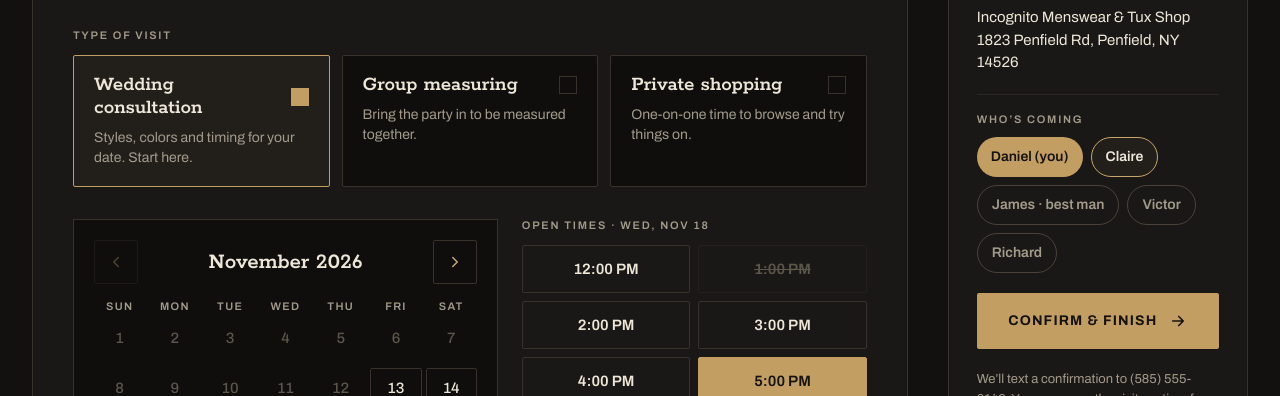
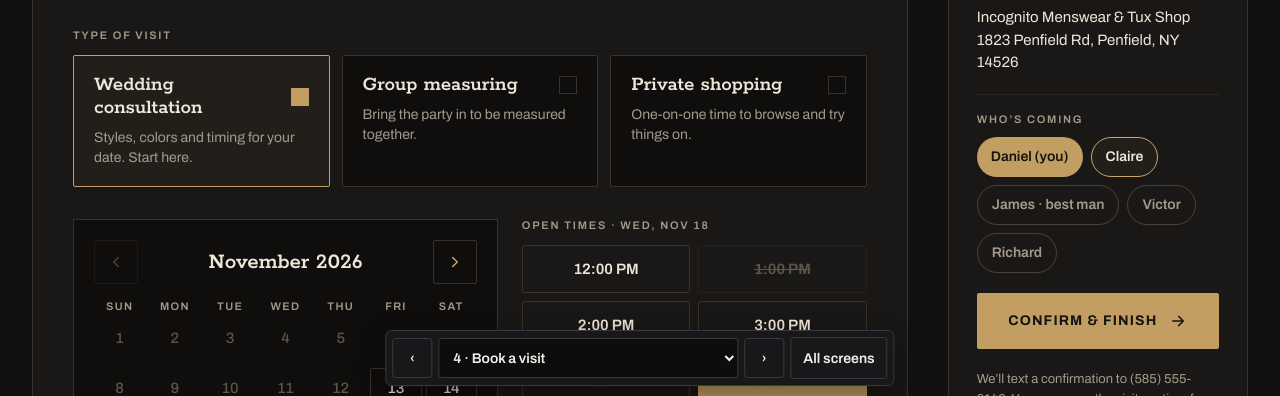
Before and after one commit to zbarkin/incognito-wedding, a plain HTML site: page docs/screens/Book.dc.html in a window 1280 px wide. Shown: the part 398-794 px from the top of the page. Drawn offline with Linux system fonts and the light colour scheme.

Commit message:
Keep a screen picker on screens opened on their own
Each screen opened directly now has a small picker pinned to the bottom,
with previous and next, a screen menu and a link back to all screens.
The screen list moves to docs/screens.js so the main page and the
picker share it.

Co-Authored-By: Claude Opus 5.5 <noreply@anthropic.com>

```diff
--- a/docs/dc-lite.js
+++ b/docs/dc-lite.js
@@ -243,6 +243,67 @@
     });
   }
 
-  if (document.readyState === 'loading') document.addEventListener('DOMContentLoaded', mount);
-  else mount();
+  // A screen opened on its own (not inside the main page) gets a small picker
+  // pinned to the bottom, so you can always move to another screen.
+  function addPicker() {
+    if (window.top !== window) return;
+    var s = document.createElement('script');
+    s.src = '../screens.js';
+    s.onload = function () {
+      var groups = window.SCREEN_GROUPS || [];
+      var here = (location.pathname.match(/([^/]+)\.dc\.html$/) || [])[1];
+      var list = [];
+      var bar = document.createElement('nav');
+      bar.setAttribute('aria-label', 'Preview screens');
+      bar.style.cssText = 'position:fixed;left:50%;bottom:16px;transform:translateX(-50%);z-index:2147483647;display:flex;align-items:center;gap:6px;max-width:calc(100vw - 24px);padding:6px;background:#18181a;border:1px solid #3a3a3e;border-radius:6px;box-shadow:0 10px 30px rgba(0,0,0,.45);font:600 14px Archivo,system-ui,sans-serif;color:#f2efe8';
+      var btn = 'height:40px;min-width:40px;padding:0 12px;display:inline-flex;align-items:center;justify-content:center;background:transparent;color:#f2efe8;border:1px solid #3a3a3e;border-radius:3px;font:inherit;cursor:pointer;text-decoration:none;white-space:nowrap';
+      var sel = document.createElement('select');
+      sel.setAttribute('aria-label', 'Screen');
+      sel.style.cssText = 'height:40px;min-width:0;max-width:300px;padding:0 10px;background:#0d0d0e;color:#f2efe8;border:1px solid #3a3a3e;border-radius:3px;font:inherit';
+      groups.forEach(function (g) {
+        var og = document.createElement('optgroup');
+        og.label = g[0];
+        g[1].forEach(function (x) {
+          var o = document.createElement('option');
+          o.value = x[1];
+          o.textContent = x[2];
+          if (x[1] === here && !sel.dataset.done) { o.selected = true; sel.dataset.done = '1'; }
+          og.appendChild(o);
+          list.push(x[1]);
+        });
+        sel.appendChild(og);
+      });
+      function go(file) { location.href = file + '.dc.html'; }
+      sel.addEventListener('change', function () { go(sel.value); });
+      var i = Math.max(0, list.indexOf(here));
+      var prev = document.createElement('button');
+      prev.type = 'button';
+      prev.textContent = '‹';
+      prev.setAttribute('aria-label', 'Previous screen');
+      prev.style.cssText = btn;
+      prev.addEventListener('click', function () { go(list[(i - 1 + list.length) % list.length]); });
+      var next = document.createElement('button');
+      next.type = 'button';
+      next.textContent = '›';
+      next.setAttribute('aria-label', 'Next screen');
+      next.style.cssText = btn;
+      next.addEventListener('click', function () { go(list[(i + 1) % list.length]); });
+      var all = document.createElement('a');
+      all.href = '../index.html';
+      all.textContent = 'All screens';
+      all.style.cssText = btn;
+      bar.append(prev, sel, next, all);
+      document.body.appendChild(bar);
+      document.body.style.paddingBottom = '72px';
+    };
+    document.head.appendChild(s);
+  }
+
+  if (document.readyState === 'loading') {
+    document.addEventListener('DOMContentLoaded', mount);
+    document.addEventListener('DOMContentLoaded', addPicker);
+  } else {
+    mount();
+    addPicker();
+  }
 })();
--- /dev/null
+++ b/docs/screens.js
@@ -0,0 +1,35 @@
+// The list of screens in the preview, shared by the main page and the
+// picker shown on each screen when it's opened on its own.
+// Each entry: [link id, design file name, menu name, one-line note, phone screen?]
+window.SCREEN_GROUPS = [
+  ['Style options · sign-up step 1', [
+    ['kodak', 'Main', 'Kodak', 'Charcoal, brass and brushed aluminum, with a Rochester feel'],
+    ['silver-birch', 'SilverBirchSignup', 'Silver Birch', 'Black, silver and ivory, with Cesso for titles'],
+    ['tuxedo-park-green', 'TuxedoParkSignup', 'Tuxedo Park · green', 'Bottle-green walls, engraved stationery and gilt'],
+    ['tuxedo-park-burgundy', 'TuxedoParkBurgundySignup', 'Tuxedo Park · burgundy', 'The Tuxedo Park burgundy set']
+  ]],
+  ['Style details', [
+    ['silver-birch-details', 'SilverBirch', 'Silver Birch · detail components', 'The small parts of the Silver Birch style'],
+    ['tuxedo-park-green-details', 'TuxedoPark', 'Tuxedo Park green · detail components', 'The small parts of Tuxedo Park, green'],
+    ['tuxedo-park-burgundy-details', 'TuxedoParkBurgundy', 'Tuxedo Park burgundy · detail components', 'The small parts of Tuxedo Park, burgundy']
+  ]],
+  ['Register the wedding party (Kodak style)', [
+    ['step-1', 'Main', '1 · The wedding', 'Sign-up step 1: names, date and venue'],
+    ['step-2', 'Party', '2 · The party', 'Sign-up step 2: who needs a tux or suit'],
+    ['step-3', 'Look', '3 · The look', 'Sign-up step 3: tuxedo or suit, color and details'],
+    ['step-4', 'Book', '4 · Book a visit', 'Sign-up step 4: pick a time to come in']
+  ]],
+  ['Track the party', [
+    ['status', 'Status', 'Party status · groom’s view', 'Where the whole party stands, three weeks after sign-up'],
+    ['groomsman', 'Member', 'Groomsman’s page · phone', 'What a groomsman sees from his invite link', 1],
+    ['measurements', 'Measure', 'Measurements form · phone', 'Entering measurements, with a how-to behind every How? link', 1],
+    ['walkthrough', 'Guide', 'Measuring walkthrough · phone', 'One measurement at a time, with an animation for each', 1]
+  ]],
+  ['How to measure', [
+    ['animations', 'Library', 'All 10 measuring animations', 'Every how-to-measure animation on one page']
+  ]],
+  ['Staff', [
+    ['staff-parties', 'Parties', 'All parties', 'The staff board: every wedding and what needs attention'],
+    ['staff-party', 'PartyAdmin', 'Assess one party', 'One wedding in detail, with automatic measurement checks']
+  ]]
+];
```
Also changed, not shown: docs/index.html (+2 -32 lines).
